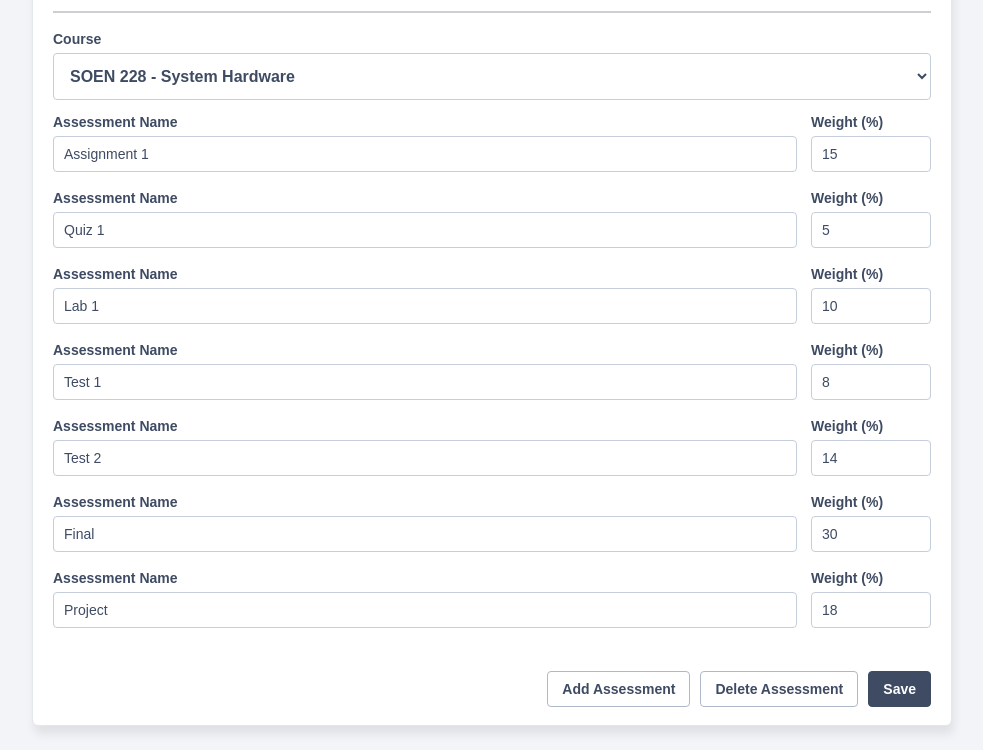
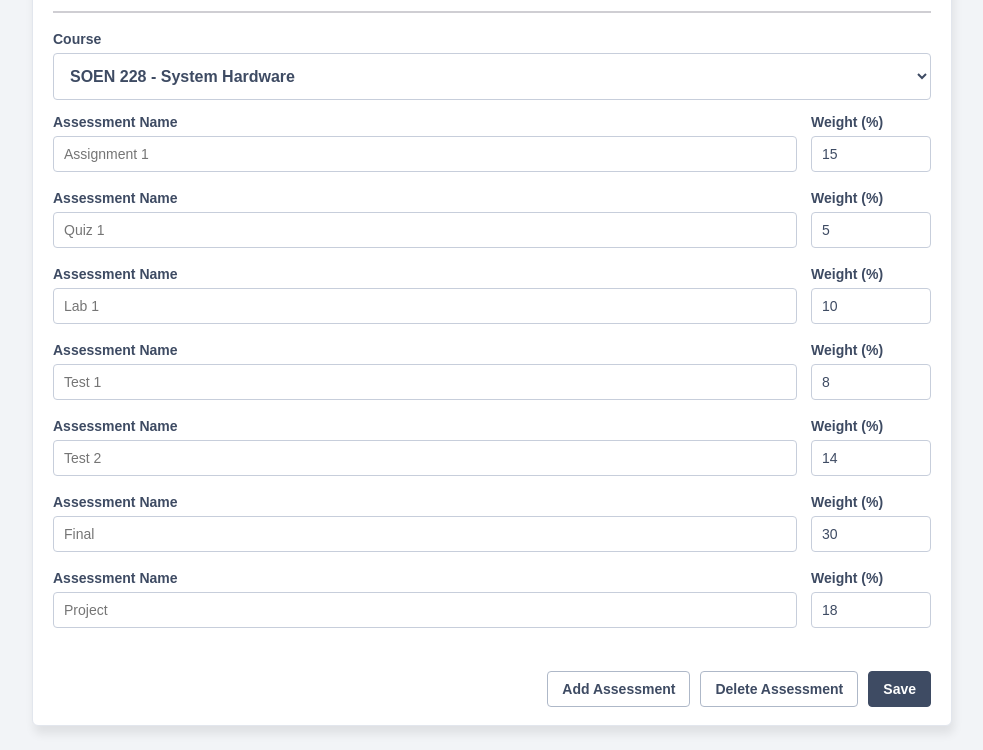
Before and after one commit to Atlearia/SOEN287Project, a plain HTML site: page Frontend/pages/admin/admin-manage-coursesSOEN228.html in a window 1280 px wide. Shown: the part 83-833 px from the top of the page, without its empty margins (148-1131 px from the left). Drawn offline with Linux system fonts and the light colour scheme.

Commit message:
Update admin-manage-coursesSOEN228.html
quick fix

```diff
--- a/Frontend/pages/admin/admin-manage-coursesSOEN228.html
+++ b/Frontend/pages/admin/admin-manage-coursesSOEN228.html
@@ -168,7 +168,7 @@
                                     <div class="assessmentrow1">
                                         <div class="assessmentnamecol1">
                                             <label for="assessmentName6">Assessment Name</label>
-                                            <input name="assessmentName[]" type="text" placeholder="" value="${assessment.name}">
+                                            <input name="assessmentName[]" type="text" placeholder="${assessment.name}" value="">
                                         </div>
                                         <div class="assessmentweightcol1">
                                             <label for="assessmentPercent6">Weight (%)</label>
```
